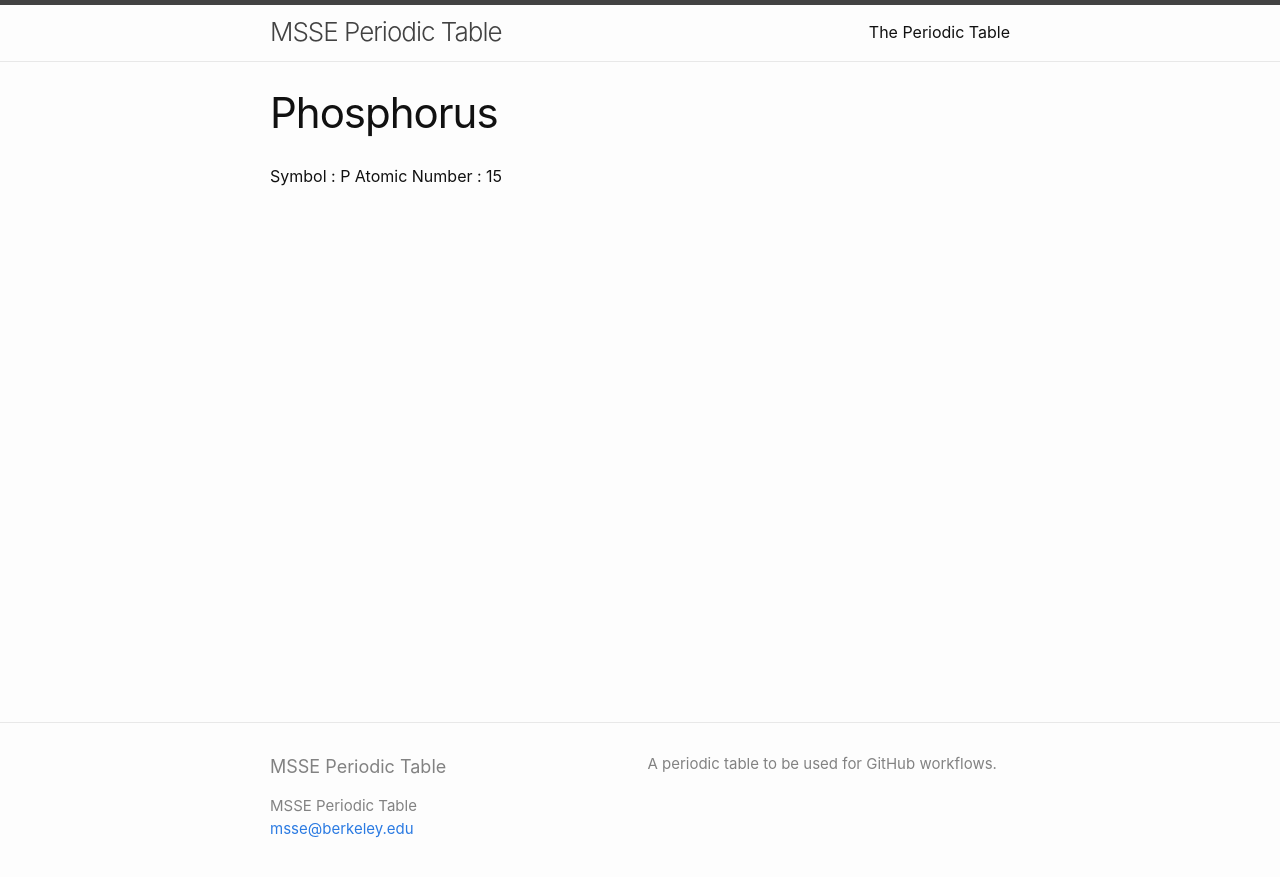
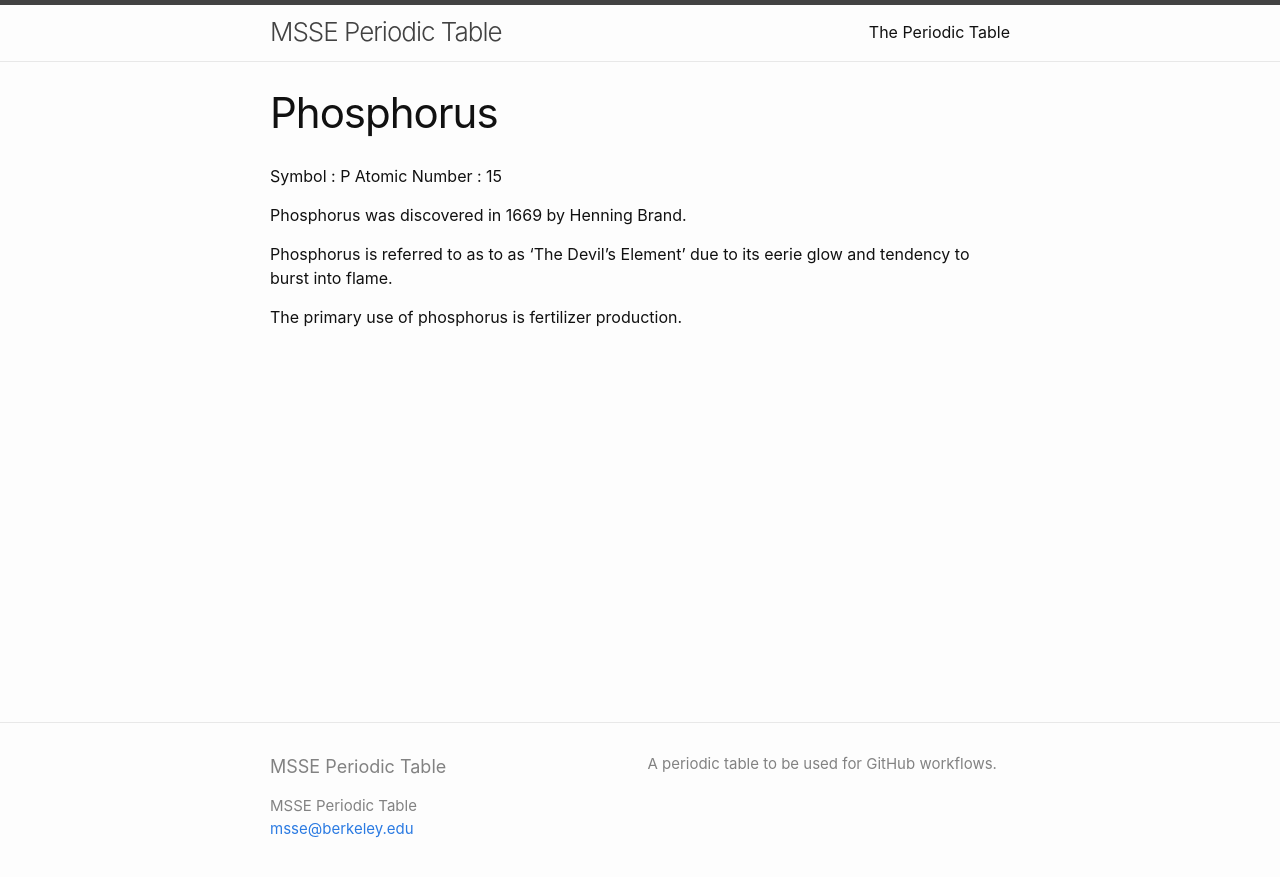
Before and after one commit to msse-chem-280-2024/periodic-table, a Jekyll site: the page built from elements/phosphorus.md, in a window 1280 px wide. Shown: the top 877 px of the page. Built offline with Jekyll 4.4.1, drawn with Linux system fonts in a browser that asks for light colours.

Commit message:
Add three facts

```diff
--- a/elements/phosphorus.md
+++ b/elements/phosphorus.md
@@ -5,3 +5,9 @@ title: Phosphorus
 
 Symbol : P
 Atomic Number : 15
+
+Phosphorus was discovered in 1669 by Henning Brand.
+
+Phosphorus is referred to as to as 'The Devil's Element' due to its eerie glow and tendency to burst into flame.
+
+The primary use of phosphorus is fertilizer production.
```
